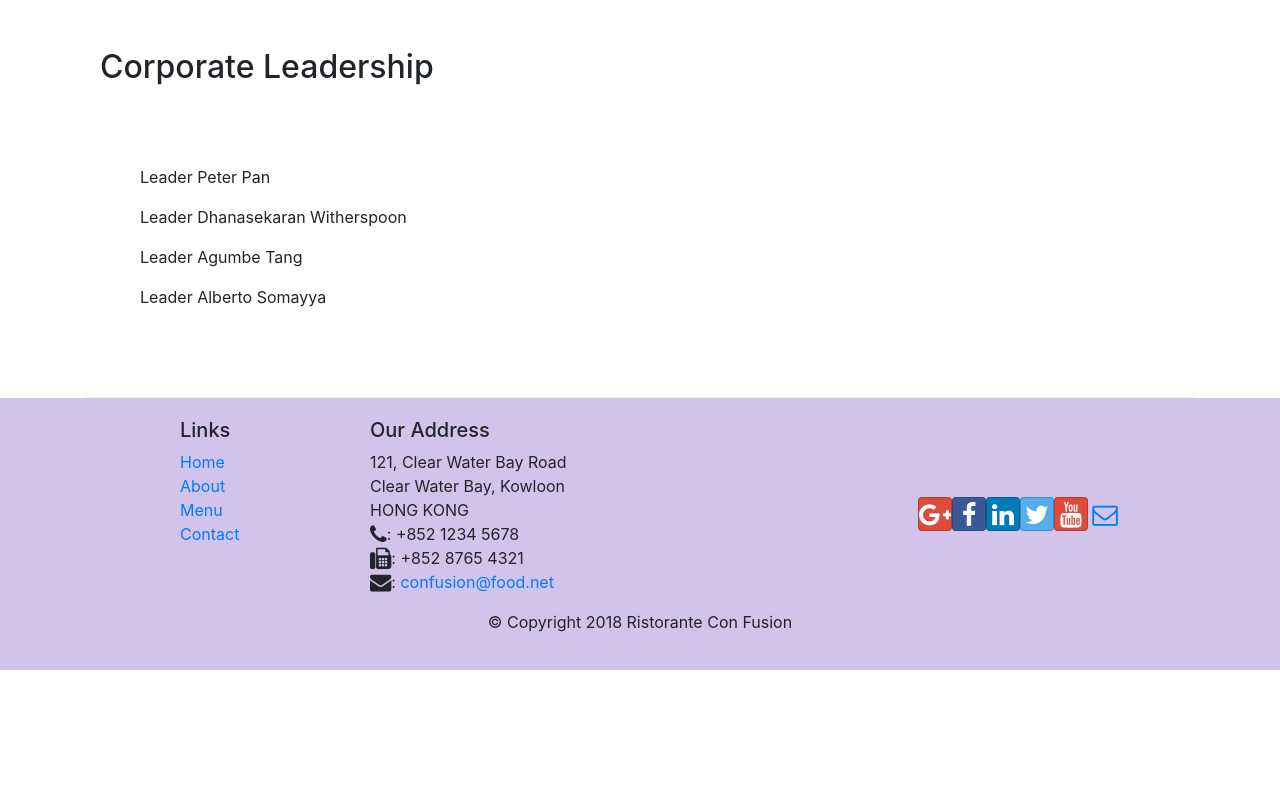
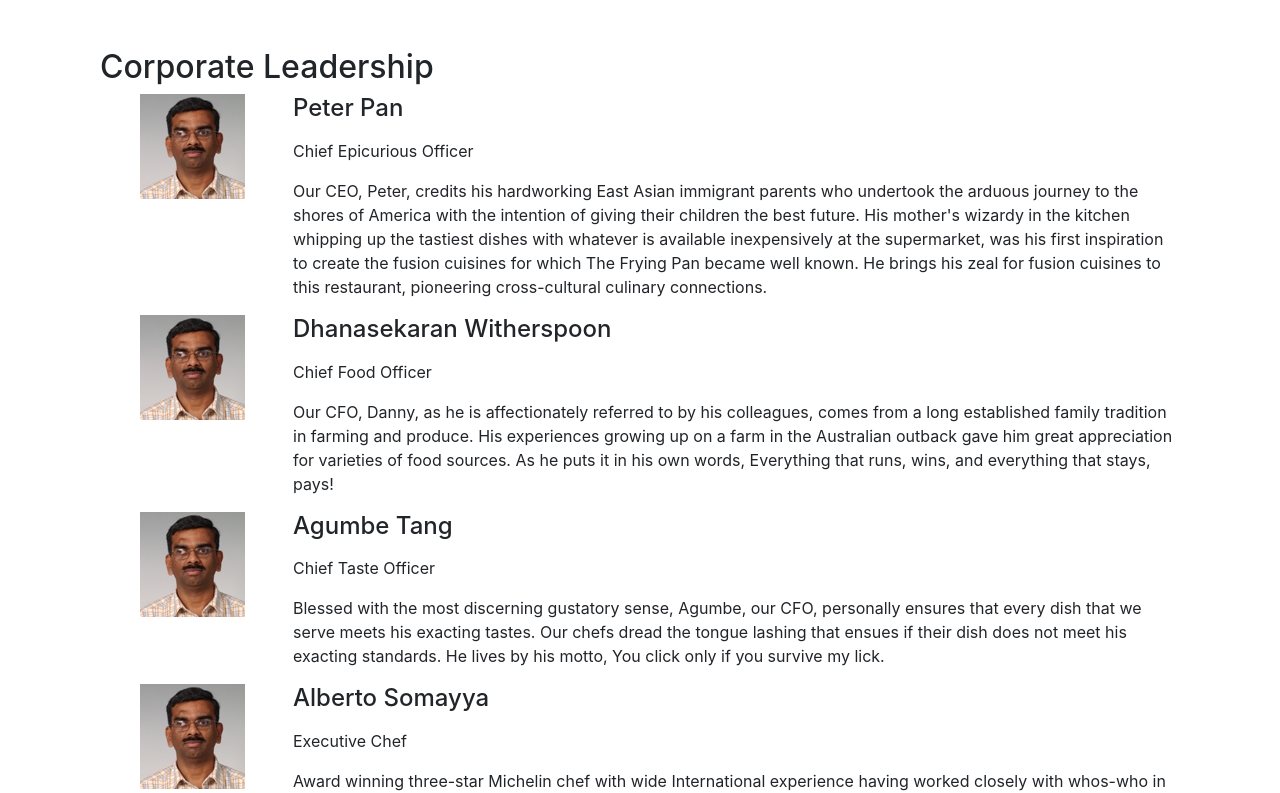
Before and after one commit to kolldavi/fullstack-coursera, a React (Create React App) app in the folder reactCourse/confusion/: page /aboutus in a window 1280 px wide. Shown: the part 932-1725 px from the top of the page. Before the commit the page ends 1602 px from the top, so only its background shows below. Built offline with nearby package versions, Linux system fonts and the light colour scheme.

Commit message:
add render leader to about us component

```diff
--- a/reactCourse/confusion/src/components/About.js
+++ b/reactCourse/confusion/src/components/About.js
@@ -1,12 +1,25 @@
 import React from 'react';
 import { Breadcrumb, BreadcrumbItem, Card, CardBody, CardHeader, Media } from 'reactstrap';
 import { Link } from 'react-router-dom';
-
+function RenderLeaders({ leaders }) {
+	return leaders.map(leader => (
+		<Media key={leader.id}>
+			<Media left className="mr-5">
+				<Media object src={leader.image} alt={`image of${leader.name}`} />
+			</Media>
+			<Media body>
+				<Media heading>{leader.name}</Media>
+				<Media middle className="mt-3 mb-3">
+					{leader.designation}
+				</Media>
+				<Media bottom className="mb-3">
+					{leader.description}
+				</Media>
+			</Media>
+		</Media>
+	));
+}
 function About(props) {
-	const leaders = props.leaders.map(leader => {
-		return <p>Leader {leader.name}</p>;
-	});
-
 	return (
 		<div className="container">
 			<div className="row">
@@ -77,7 +90,9 @@ function About(props) {
 					<h2>Corporate Leadership</h2>
 				</div>
 				<div className="col-12">
-					<Media list>{leaders}</Media>
+					<Media list>
+						<RenderLeaders leaders={props.leaders} />
+					</Media>
 				</div>
 			</div>
 		</div>
--- a/reactCourse/confusion/src/components/MainComponent.js
+++ b/reactCourse/confusion/src/components/MainComponent.js
@@ -54,10 +54,6 @@ class Main extends Component {
 					<Route exact path="/aboutus" component={() => <About leaders={LEADERS} />} />
 					<Redirect to="/home" />
 				</Switch>
-
-				{
-					//<DishDetail dish={this.state.dishes.filter(dish => dish.id === this.state.selectedDish)[0]} />
-				}
 				<Footer />
 			</div>
 		);
```
